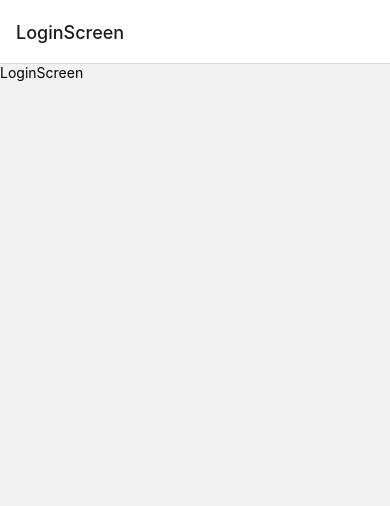
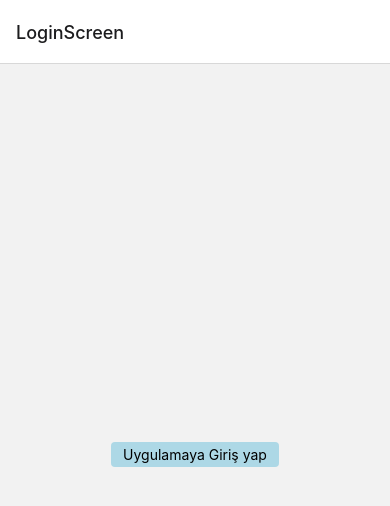
Before and after one commit to suayip-isik/expo-boilerplate, a React Native app: screen /LoginScreen in a window 390 px wide. Shown: the top 506 px of the page. Built offline with nearby package versions, Linux system fonts and the light colour scheme.

Commit message:
page added

```diff
--- a/src/pages/LoginScreen.tsx
+++ b/src/pages/LoginScreen.tsx
@@ -1,14 +1,35 @@
-import { StyleSheet, Text, View } from "react-native";
+import { Pressable, StyleSheet, Text, View } from "react-native";
 import React from "react";
+import { useNavigation } from "@react-navigation/native";
+import { NativeStackNavigationProp } from "@react-navigation/native-stack";
 
-const LoginScreen = () => {
+const LoginScreen: React.FC = () => {
+  const navigation = useNavigation<NativeStackNavigationProp<any>>();
+  const loginButtonOnPress = () => {
+    alert("ssss");
+  };
+
   return (
-    <View>
-      <Text>LoginScreen</Text>
+    <View style={styles.page}>
+      <Pressable style={styles.button} onPress={loginButtonOnPress}>
+        <Text>Uygulamaya Giriş yap</Text>
+      </Pressable>
     </View>
   );
 };
 
 export { LoginScreen };
 
-const styles = StyleSheet.create({});
+const styles = StyleSheet.create({
+  page: {
+    flex: 1,
+    alignItems: "center",
+    justifyContent: "center",
+  },
+  button: {
+    paddingVertical: 4,
+    paddingHorizontal: 12,
+    borderRadius: 4,
+    backgroundColor: "lightblue",
+  },
+});
--- a/src/pages/SettingsScreen.tsx
+++ b/src/pages/SettingsScreen.tsx
@@ -1,7 +1,7 @@
 import { StyleSheet, Text, View } from "react-native";
 import React from "react";
 
-const SettingsScreen = () => {
+const SettingsScreen: React.FC = () => {
   return (
     <View>
       <Text>SettingsScreen</Text>
```
